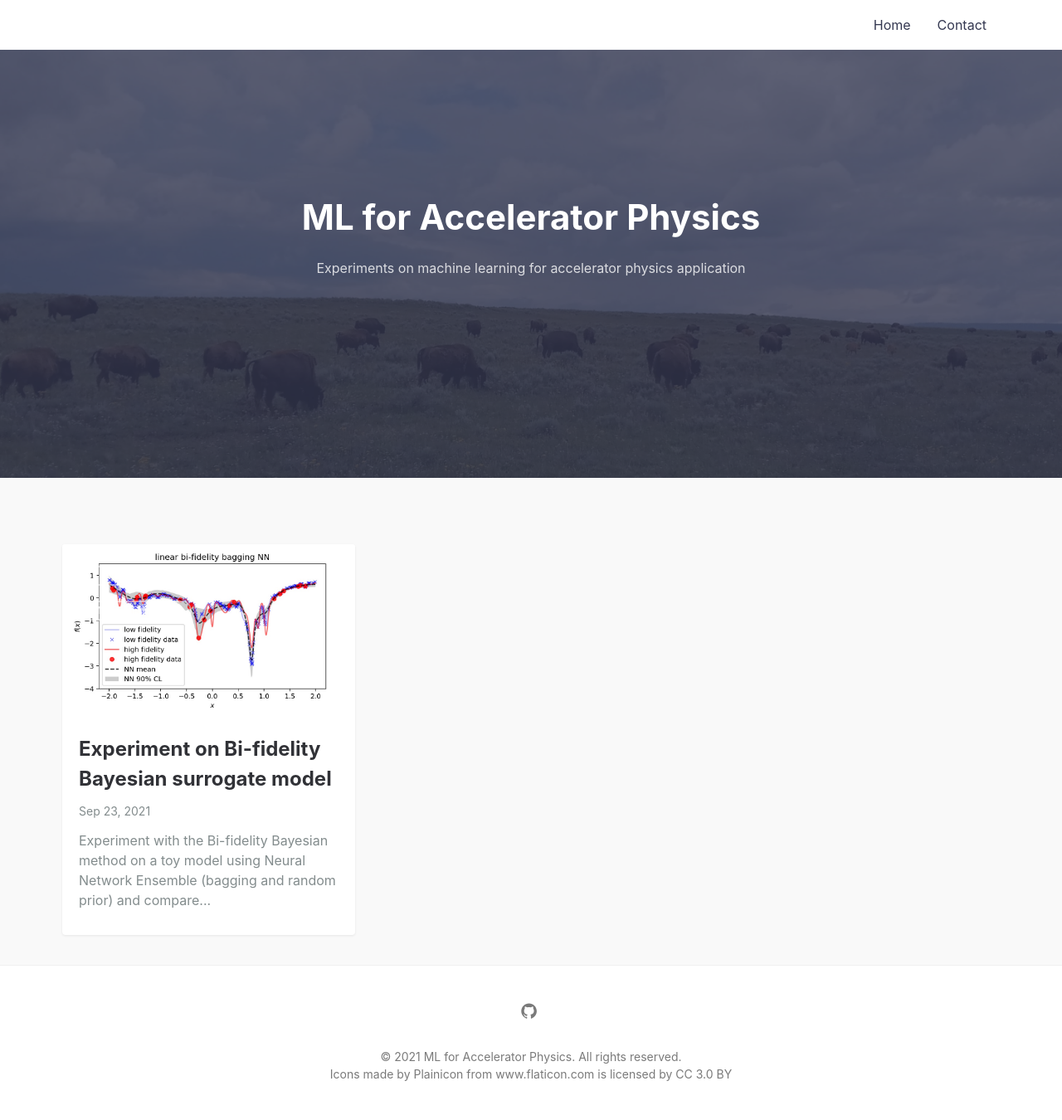
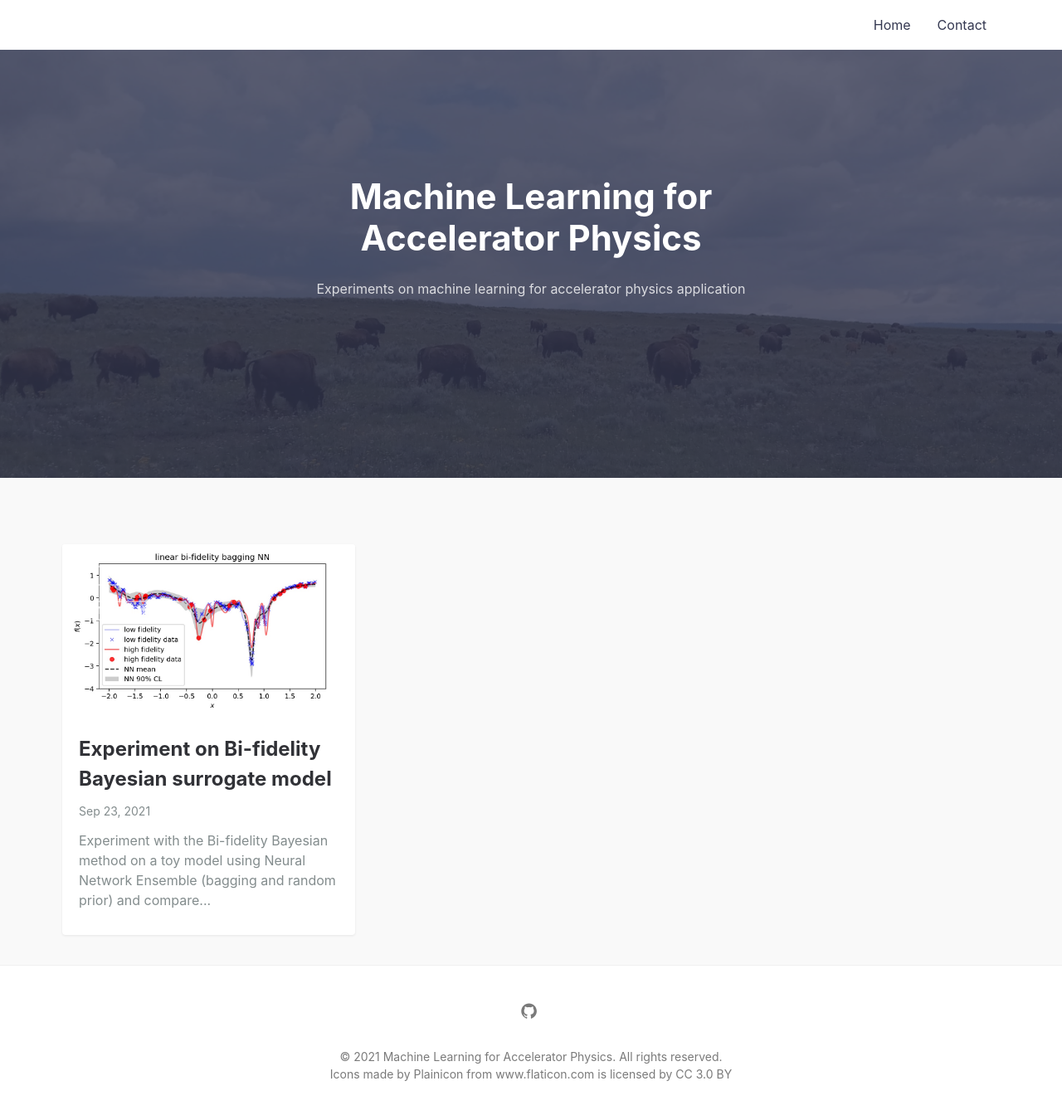
Before and after one commit to kilean20/kilean20.github.io, a Jekyll site: the page built from index.md, in a window 1280 px wide. Shown: the whole page at 83% size. Built offline with Jekyll 4.4.1, drawn with Linux system fonts in a browser that asks for light colours.

Commit message:
Update _config.yml

```diff
--- a/_config.yml
+++ b/_config.yml
@@ -1,8 +1,9 @@
 # SITE CONFIGURATION
-title: ML for Accelerator Physics # your site title
+title: Machine Learning for Accelerator Physics # your site title
 author: Kilean (Kyung Ryun) Hwang # You :P
 description: > # Meta description of Homepage
   Experiments on machine learning for accelerator physics application
+  purpose: get insight on listed topics by invitiing people for discussion
 baseurl: "/" # the subpath of your site, e.g. /blog
 url: "https://kilean20.github.io/"
 
```
